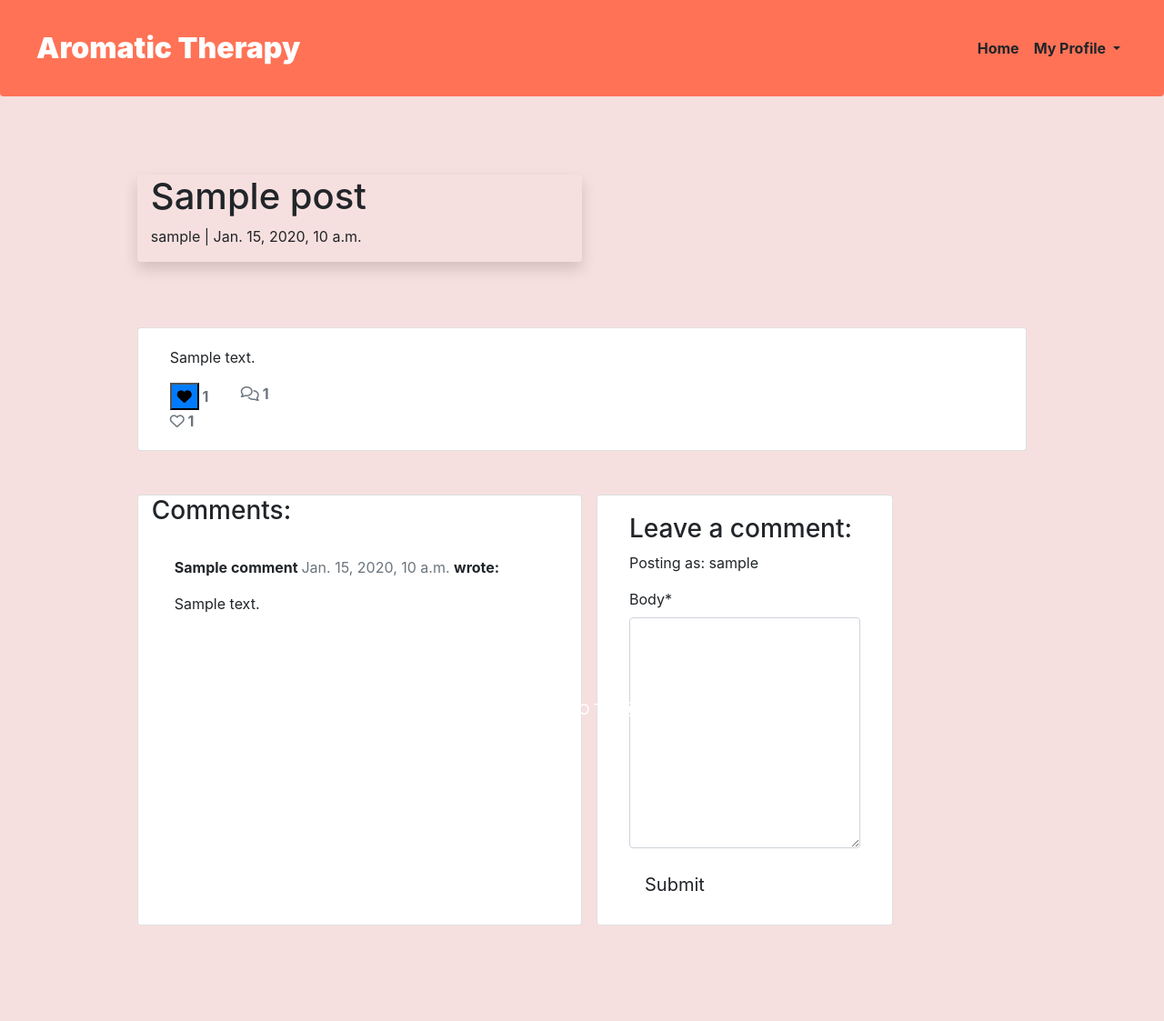
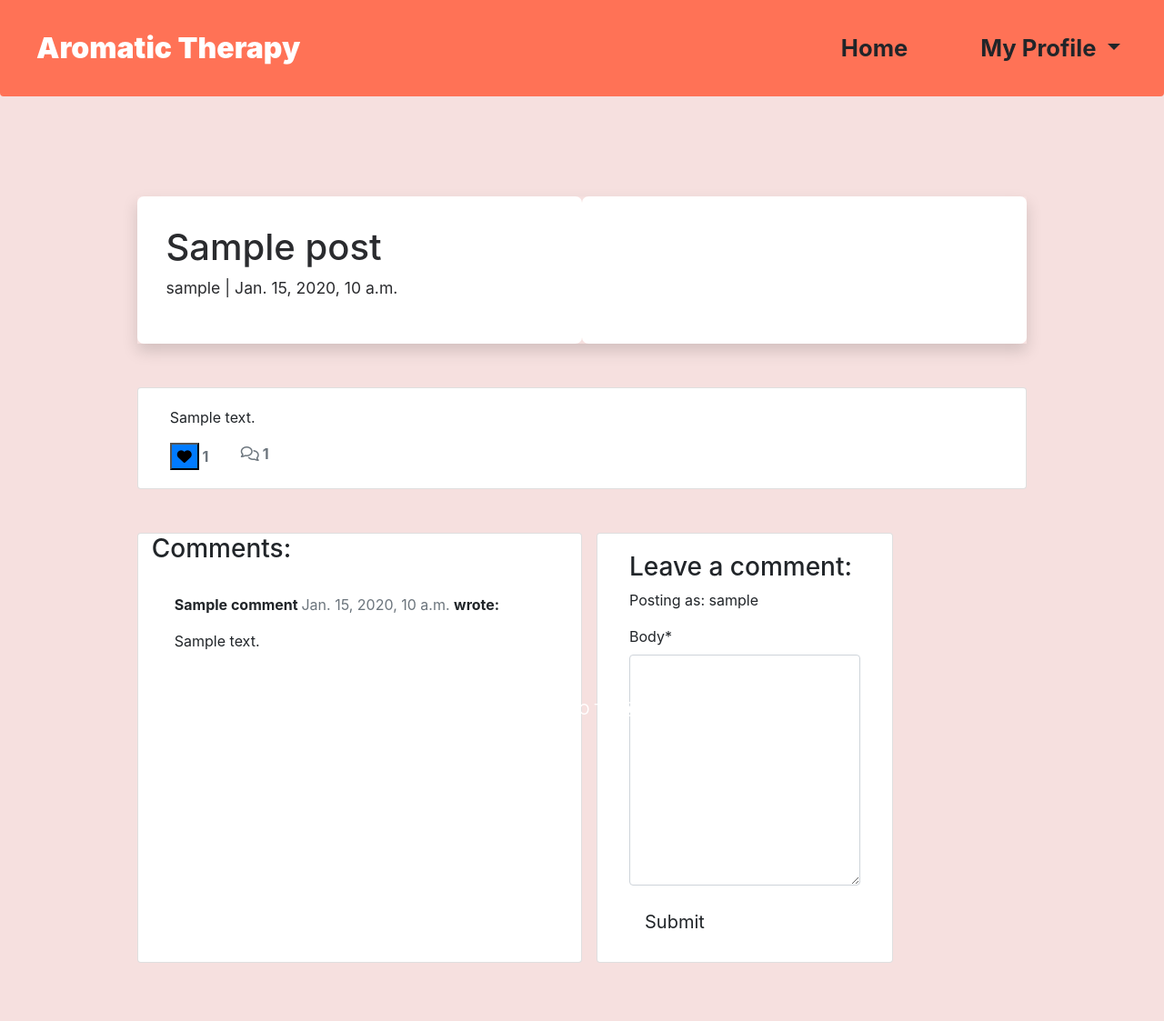
Before and after one commit to totalnoMartina/aromatic-experience, a Django app: a page that uses templates/base.html in a window 1280 px wide. Shown: the whole page at 91% size. Before the commit the page ends 1018 px from the top, so only its background shows below. Run offline with Django 3.2, Linux system fonts and the light colour scheme; a user stored in the database is signed in; tables that the repository leaves empty hold one stand-in row (values such as "Sample post"); some libraries are stand-ins or nearby versions.

Commit message:
Fix the code for icons under the blog article

```diff
--- a/aromaticblog/urls.py
+++ b/aromaticblog/urls.py
@@ -3,6 +3,6 @@
 
 urlpatterns = [
     path('', views.ListOfPosts.as_view(), name='home'),
-    path('<slug:slug>/',views.Detail.as_view(), name='post_detail'),
+    path('<slug:slug>/', views.Detail.as_view(), name='post_detail'),
     path('like/<slug:slug>', views.PostLike.as_view(), name='post_like'),
 ]
--- a/static/css/base.css
+++ b/static/css/base.css
@@ -38,6 +38,7 @@
 
 
 
+
 .nav__logo {
     font-size: 2rem;
     font-weight: 900;
@@ -65,6 +66,8 @@
     width: 100%;
 }
 
+
+
 .dropdown__menu--item {
     width: 100%;
     margin: 0 auto;
@@ -82,6 +85,13 @@
     background-color: #fd9580;
 }
 
+.dropdown__menu--welcome {
+    color: white;
+}
+
+.dropdown__menu--welcome:hover {
+    color: white;
+}
 
 /* MAin */
 .main__container {
@@ -133,8 +143,6 @@
 .hero__section--item:last-child {
     margin-left: 0.8em;
 }
-
-
 
 
 /* Cards with grid display */
@@ -202,3 +210,27 @@
     align-self: start;
     padding: 0 0.5em;
 }
+
+/* Details - article */
+
+.article {
+    width: 100%;
+    max-width: 120rem;
+    margin: 0 auto;
+    margin-top: 12vh;
+}
+
+.article__header {
+    width: 100%;
+    display: flex;
+    justify-content: space-between;
+}
+
+.article__header--item {
+    background-color: white;
+    color: var(--clr-neutral--900);
+    font-size: 1.1rem;
+    border-radius: var(--br);
+    padding: 1.8em;
+    width: 50%;
+}
--- a/templates/base.html
+++ b/templates/base.html
@@ -53,22 +53,22 @@
             <div class="collapse navbar-collapse" id="navbarNavDropdown">
                 <ul class="navbar-nav navbar__menu">
                     <li class="nav-item active">
-                        <a class="nav-link text-body navbar__menu-item" aria-current="page" href="{% url 'home' %}">Home</a>
+                        <a class="nav-link text-body navbar__menu--item" aria-current="page" href="{% url 'home' %}">Home</a>
                     </li>
                     <li class="nav-item dropdown">
-                        <a class="nav-link dropdown-toggle text-body navbar__menu-item" href="#" id="navbarDropdownMenuLink" role="button" data-toggle="dropdown" aria-haspopup="true" aria-expanded="false">
+                        <a class="nav-link dropdown-toggle text-body navbar__menu--item" href="#" id="navbarDropdownMenuLink" role="button" data-toggle="dropdown" aria-haspopup="true" aria-expanded="false">
                             My Profile
                         </a>
                         <div class="dropdown-menu dropdown__menu" aria-labelledby="navbarDropdownMenuLink">
                             {% if request.user.is_authenticated %}
                             {% if request.user.is_superuser %}
-                            <div> Welcome {{user.username}}</div>
-                            <a class="dropdown-item dropdown__menu-item" href="{% url 'admin:index' %}">Blog Management</a>
+                            <div class="dropdown__menu--item dropdown__menu--welcome"> Welcome {{user.username}}</div>
+                            <a class="dropdown-item dropdown__menu--item" href="{% url 'admin:index' %}">Blog Management</a>
                             {% endif %}
-                            <a class="dropdown-item dropdown__menu-item" href="{% url 'account_logout' %}">Logout</a>
+                            <a class="dropdown-item dropdown__menu--item" href="{% url 'account_logout' %}">Logout</a>
                             {% else %}
-                            <a class="dropdown-item dropdown__menu-item" href="{% url 'account_signup' %}">Register</a>
-                            <a class="dropdown-item dropdown__menu-item" href="{% url 'account_login' %}"> Login</a>
+                            <a class="dropdown-item dropdown__menu--item" href="{% url 'account_signup' %}">Register</a>
+                            <a class="dropdown-item dropdown__menu--item" href="{% url 'account_login' %}"> Login</a>
                             {% endif %}
                         </div>
                     </li>
--- a/templates/detail_view.html
+++ b/templates/detail_view.html
@@ -2,19 +2,18 @@
 {% load crispy_forms_tags %}
 {% block content %}
 
-<div class="container mt-5">
-    <div class="row">
-        <div class="col-md-6 intro my-4 shadow rounded">
+<div class="article">
+    <div class="article__header shadow">
+        <div class="article__header--item">
             <h1 class="post-title">{{ post.title }}</h1>
             <p class="post-subtitle">{{ post.author }} | {{ post.created }}</p>
         </div>
-        <div class="d-none d-md-block col-md-6 masthead-image">
+        <div class="article__header--item">
             {% if "placeholder" in post.related_img.url %}
             <img src="https://codeinstitute.s3.amazonaws.com/fullstack/blog/default.jpg" width="100%">
             {% else %}
-            <img src=" {{ post.related_img.url }}" width="100%" class="m-3 shadow rounded">
+            <img src=" {{ post.related_img.url }}" width="100%" class="m-3 shadow">
             {% endif %}
-        </div>
         </div>
     </div>
 
@@ -35,21 +34,19 @@
                                     <button type="submit" name="blogpost_id" value="{{post.slug}}" class="btn-like bg-primary">
                                         <i class="fas fa-heart"></i>
                                     </button>
-
                                     {% else %}
                                     <button type="submit" name="blogpost_id" value="{{post.slug}}" class="btn-like bg-primary">
                                         <i class="far fa-heart"></i>
                                     </button>
                                     {% endif %}
-                            </form>
+
                                     {% else %}
                                     <span> <i class="far fa-heart"></i></span>
                                     {% endif %}
                                     <span class="text-secondary"> {{ post.num_of_likes }}</span>
                             </strong>
                             <!-- The number of likes  -->
-                        <strong class="text-secondary"><i class="far fa-heart"></i> {{ post.num_of_likes }} </strong>
-
+                            </form>
                         </div>
                         <div class="col-1">
                             {% with comments.count as total_comments %}
@@ -108,5 +105,6 @@
             </div>
         </div>
     </div>
+</div>
 
 {% endblock content %}
--- a/templates/index.html
+++ b/templates/index.html
@@ -38,8 +38,6 @@
         </div>
     </div>
     <div class="blog-container">
-
-
         {% for post in post_list %}
 
         <div class="blog">
@@ -74,7 +72,7 @@
         {% endfor %}
 
         {% if is_paginated %}
-        <nav aria-label="Page navigation">
+        <nav aria-label="Page navigation" class="mb-5 text-body">
             <ul class="pagination justify-content-center mb-4">
                 {% if page_obj.has_previous %}
                 <li><a href="?page={{ page_obj.previous_page_number }}" class="page-link">&laquo; PREV </a></li>
```
Lines whose indentation alone changed are shown as unchanged.
